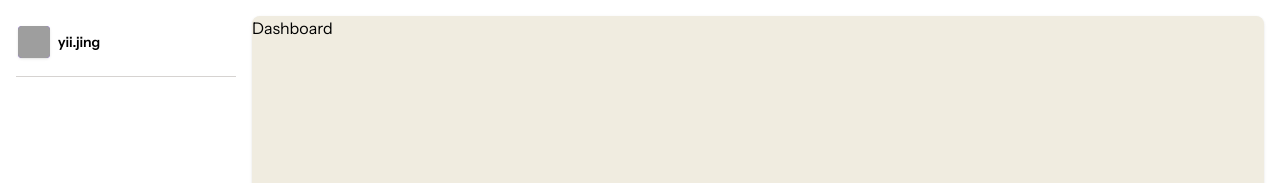
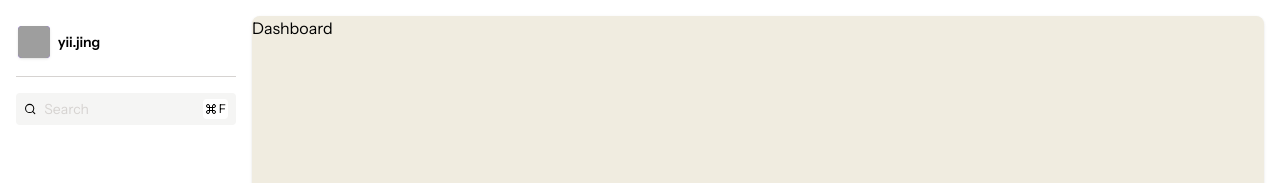
Before and after one commit to samuelngry/Coinly, a React (Vite) app in the folder client/: page /dashboard in a window 1280 px wide. Shown: the top 183 px of the page. Built offline with nearby package versions, Linux system fonts and the light colour scheme; grey boxes are pictures that could not be loaded; a web font is replaced by a local one.

Commit message:
feat: add search bar with shortcut command + f

```diff
--- a/client/package.json
+++ b/client/package.json
@@ -15,6 +15,7 @@
     "lucide-react": "^0.509.0",
     "react": "^19.1.0",
     "react-dom": "^19.1.0",
+    "react-icons": "^5.5.0",
     "react-router-dom": "^7.6.0"
   },
   "devDependencies": {
--- /dev/null
+++ b/client/src/components/sidebar/Search.jsx
@@ -0,0 +1,23 @@
+import { FiCommand, FiSearch } from 'react-icons/fi';
+
+const Search = () => {
+  return (
+    <>
+        <div className="bg-stone-100 mb-4 relative rounded flex items-center px-2 py-1.5 text-sm">
+            <FiSearch className='mr-2' />
+            <input
+                type='text'
+                placeholder='Search'
+                className='w-full pr-8 bg-transparent placeholder:text-stone-300 focus:outline-none'
+            />
+
+            <span className='absolute right-2 flex items-center text-xs gap-0.5 p-0.5 bg-white rounded'>
+                <FiCommand />F
+            </span>
+        </div>
+
+    </>
+  )
+}
+
+export default Search
--- a/client/src/components/sidebar/Sidebar.jsx
+++ b/client/src/components/sidebar/Sidebar.jsx
@@ -1,11 +1,13 @@
 import React from 'react'
 import Account from './Account'
+import Search from './Search'
 
 const Sidebar = () => {
   return (
     <div>
         <div className='overflow-y-scroll sticky top-4 h-[calc(100vh-32px-48px)]'>
             <Account />
+            <Search />
         </div>
 
         {/* TODO: Plan Toggle */}
```
Also changed, not shown: 1 other file (tests, documents, lock files or other folders).
